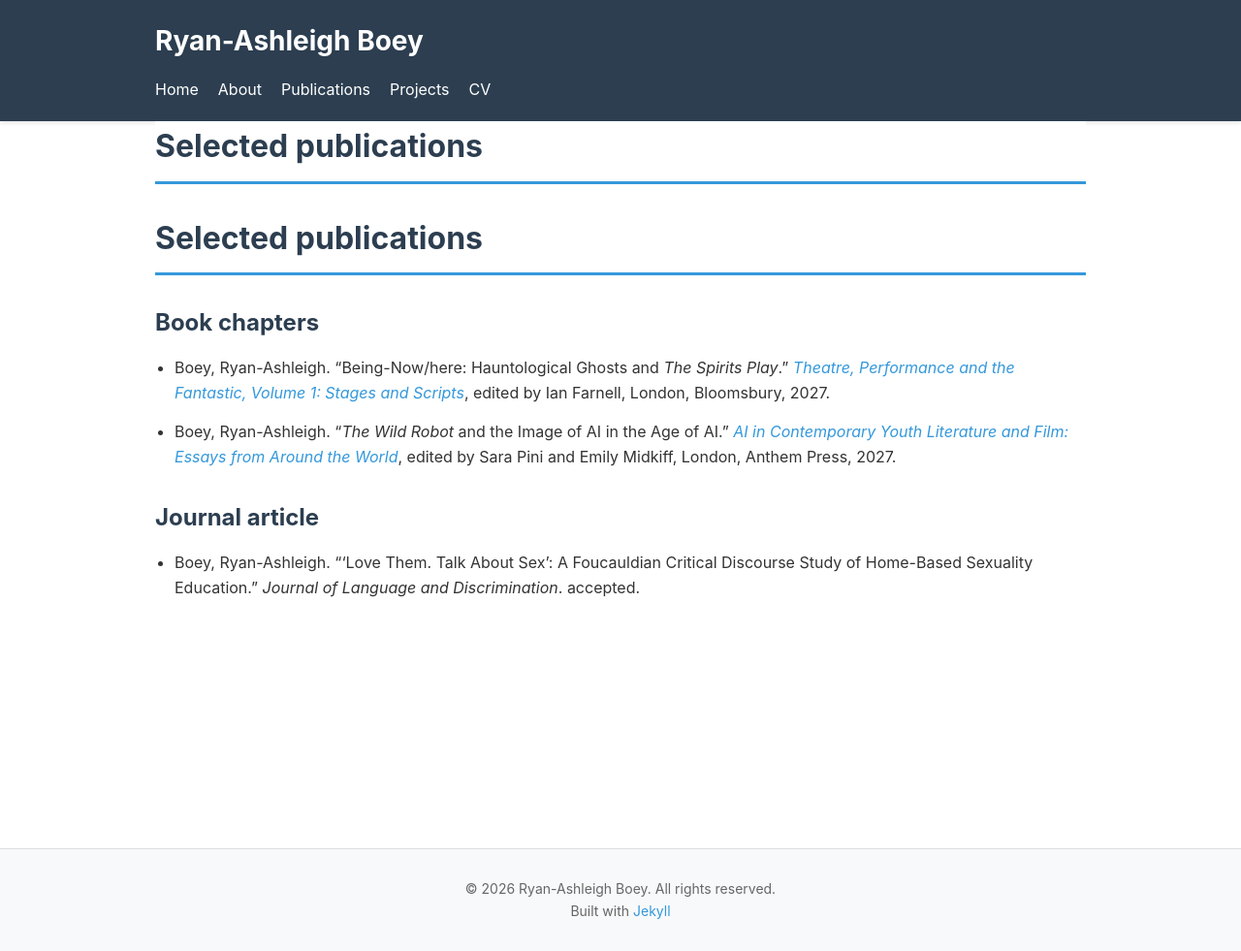
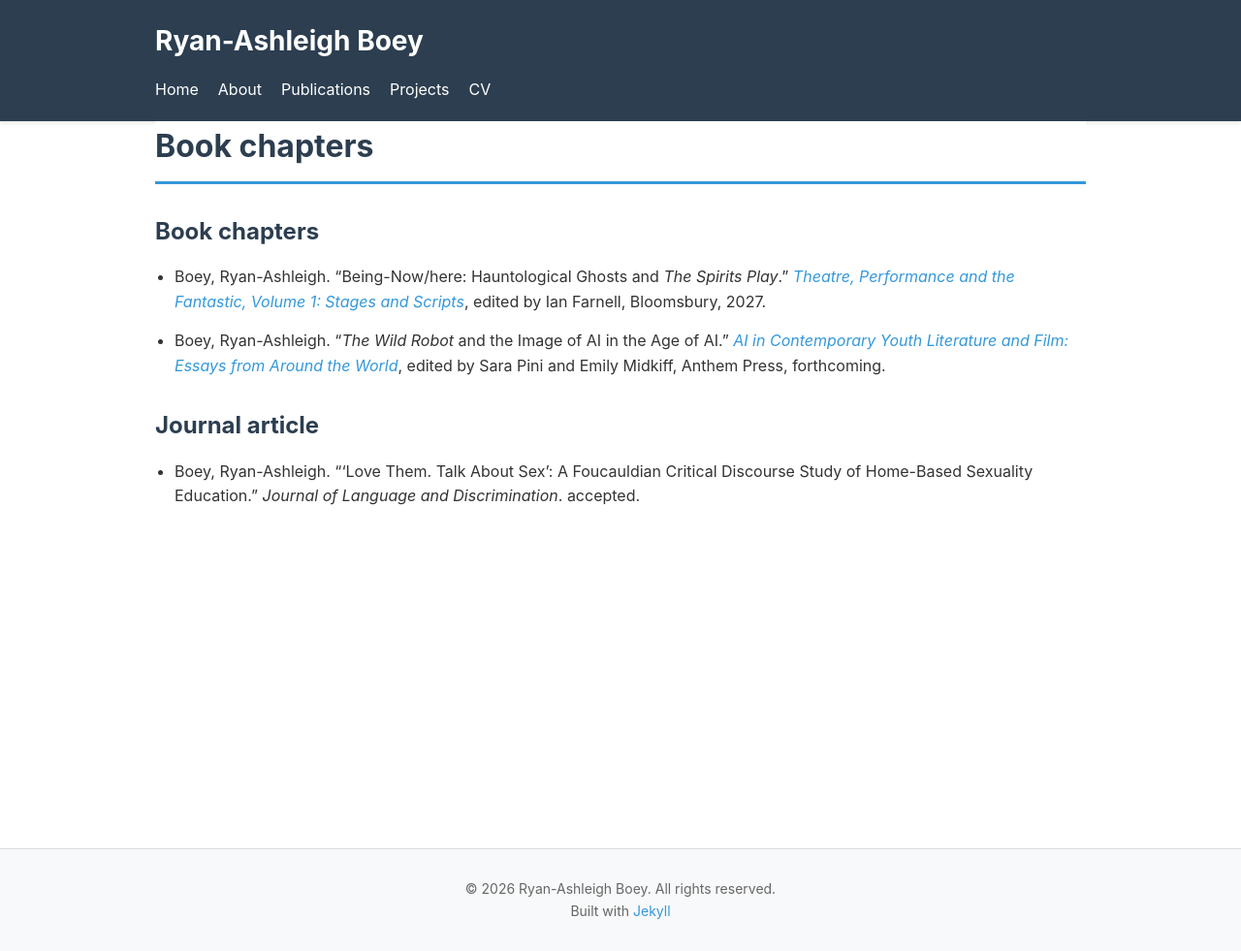
Before and after one commit to r-boey/r-boey.github.io, a Jekyll site: the page built from publications/index.md, in a window 1280 px wide. Shown: the whole page at 97% size. Built offline with Jekyll 4.4.1, drawn with Linux system fonts in a browser that asks for light colours; our own code applies the rules of GitHub Pages for plain Markdown files.

Commit message:
Remove duplicate 'Selected publications' heading

```diff
--- a/publications/index.md
+++ b/publications/index.md
@@ -1,10 +1,8 @@
-# Selected publications
-
 ## Book chapters
 
-- Boey, Ryan-Ashleigh. "Being-Now/here: Hauntological Ghosts and *The Spirits Play*." [*Theatre, Performance and the Fantastic, Volume 1: Stages and Scripts*](https://www.bloomsbury.com/uk/theatre-performance-and-the-fantastic-volume-1-9781350511910/), edited by Ian Farnell, London, Bloomsbury, 2027.
+- Boey, Ryan-Ashleigh. "Being-Now/here: Hauntological Ghosts and *The Spirits Play*." [*Theatre, Performance and the Fantastic, Volume 1: Stages and Scripts*](https://www.bloomsbury.com/uk/theatre-performance-and-the-fantastic-volume-1-stages-and-scripts-9781350386654/), edited by Ian Farnell, Bloomsbury, 2027.
 
-- Boey, Ryan-Ashleigh. "*The Wild Robot* and the Image of AI in the Age of AI." [*AI in Contemporary Youth Literature and Film: Essays from Around the World*](https://anthempress.com/books/ai-in-contemporary-youth-literature-and-film-hb), edited by Sara Pini and Emily Midkiff, London, Anthem Press, 2027.
+- Boey, Ryan-Ashleigh. "*The Wild Robot* and the Image of AI in the Age of AI." [*AI in Contemporary Youth Literature and Film: Essays from Around the World*](https://anthempress.com/books/ai-in-contemporary-youth-literature-and-film-essays-from-around-the-world/), edited by Sara Pini and Emily Midkiff, Anthem Press, forthcoming.
 
 ## Journal article
 
```
